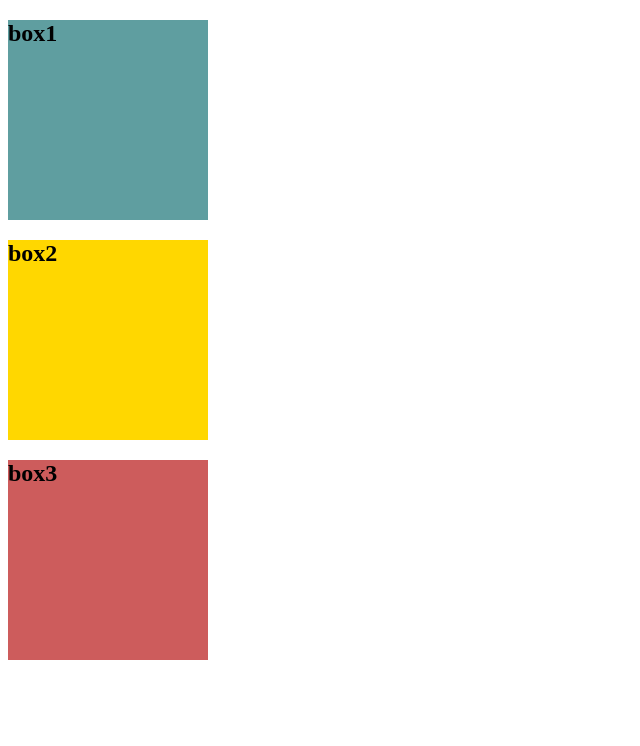
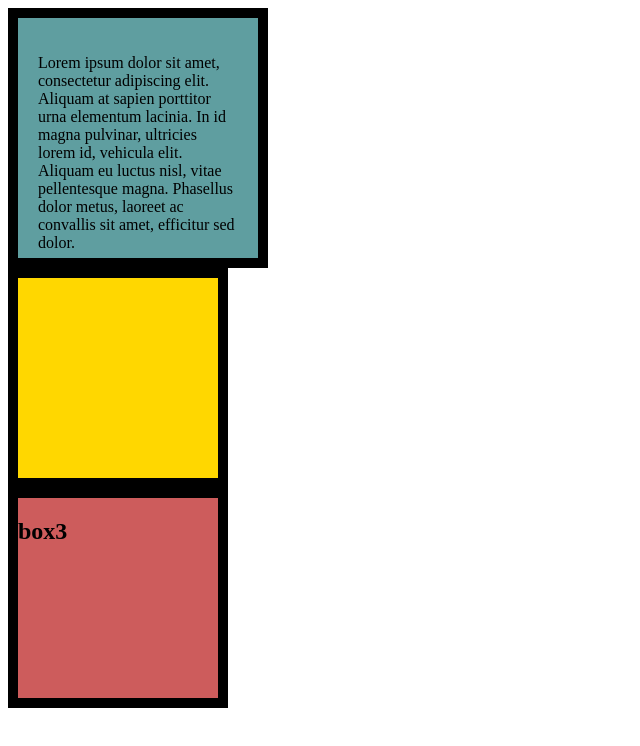
Before and after one commit to Gekika/FullStack_Journey, a plain HTML site: page Challenges/004 6.3-CSS-Box-Model/6.3 CSS Box Model/index.html in a window 1280 px wide. Shown: the whole page, without its empty margins (0-640 px from the left). Drawn offline with Linux system fonts and the light colour scheme.

Commit message:
Challeges

```diff
--- a/Challenges/004 6.3-CSS-Box-Model/6.3 CSS Box Model/index.html
+++ b/Challenges/004 6.3-CSS-Box-Model/6.3 CSS Box Model/index.html
@@ -9,10 +9,12 @@
     div{
       height: 200px;
       width: 200px;
+      border: 10px solid black;
     }
 
     #box1{
       background-color: cadetblue;
+      padding: 20px ;
     }
 
     #box2{
@@ -29,13 +31,14 @@
 <body>
   <div id="box1">
     <p>
-      <h2>box1</h2>
+      Lorem ipsum dolor sit amet, consectetur adipiscing elit. Aliquam at sapien porttitor urna elementum lacinia. In
+      id magna pulvinar, ultricies lorem id, vehicula elit. Aliquam eu luctus nisl, vitae pellentesque magna. Phasellus
+      dolor metus, laoreet ac convallis sit amet, efficitur sed dolor.
     </p>
   </div>
 
   <div id="box2">
     <p>
-      <h2>box2</h2>
     </p>
   </div>
 
```
